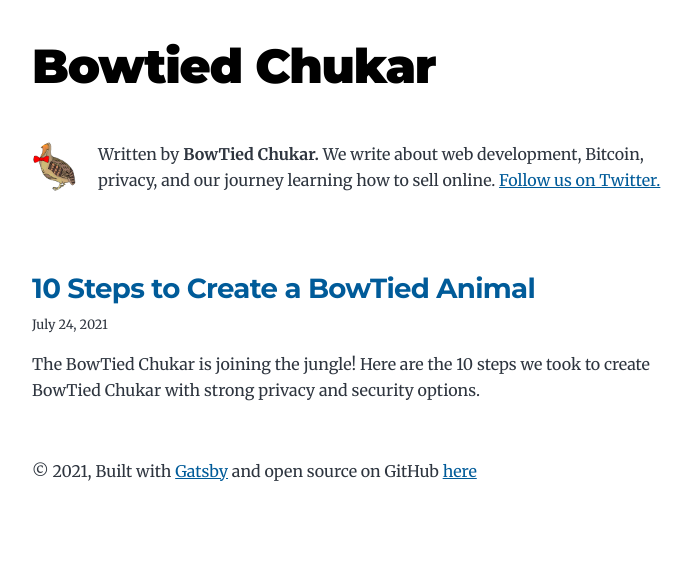
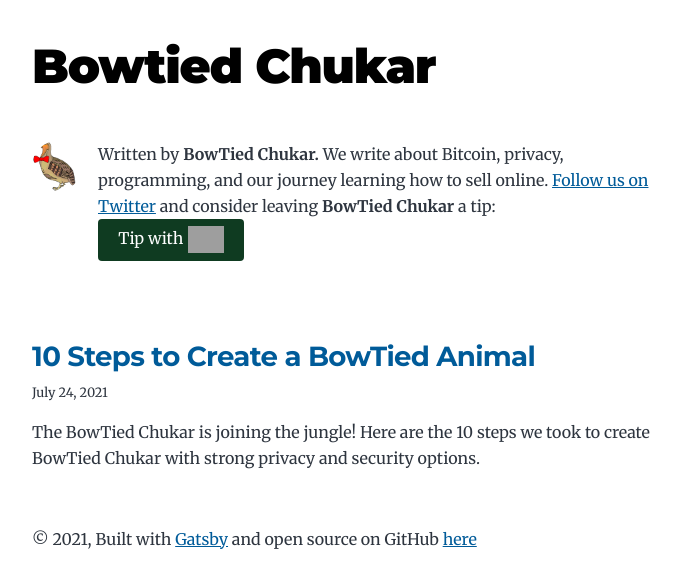
Before and after one commit to bowtiedchukar/bowtiedchukar-blog, a Gatsby site: page / in a window 1280 px wide. Shown: the whole page, without its empty margins (292-982 px from the left). Built offline with nearby package versions, Linux system fonts and the light colour scheme; Gatsby itself is replaced by a stand-in of ours; some packages are replaced by stand-ins of ours; grey boxes are pictures that could not be loaded.

Commit message:
Add Tip with BTCPay Button

```diff
--- a/gatsby-config.js
+++ b/gatsby-config.js
@@ -3,10 +3,10 @@
     title: `Bowtied Chukar`,
     author: {
       name: `BowTied Chukar`,
-      summary: ` We write about web development, Bitcoin, privacy, and our journey learning how to sell online.`,
+      summary: ` We write about Bitcoin, privacy, programming, and our journey learning how to sell online.`,
     },
-    description: `Web Development | #Bitcoin | Privacy`,
-    keywords: `bitcoin, bowtiedbull, bowtiedjungle, programming, privacy, security`,
+    description: `#Bitcoin | Privacy | Web Development`,
+    keywords: `bitcoin, btcpaysever, bowtiedbull, bowtiedjungle, programming, privacy, security`,
     siteUrl: `https://bowtiedchukar.com`,
     image: `/images/bowtiedchukar.png`, // This path is relative to the root of the site.
     social: {
--- /dev/null
+++ b/src/components/BTCPayButton.js
@@ -0,0 +1,55 @@
+/**
+ * Bio component that queries for data
+ * with Gatsby's useStaticQuery component
+ *
+ * See: https://www.gatsbyjs.com/docs/use-static-query/
+ */
+
+import * as React from "react"
+import * as containerStyles from "./BTCPayButton.module.css"
+
+const BTCPayButton = () => {
+  return (
+    <div className={containerStyles}>
+      <form
+        method="POST"
+        action="https://btcpay329620.lndyn.com/api/v1/invoices"
+        className="btcpay-form btcpay-form--block"
+      >
+        <input
+          type="hidden"
+          name="storeId"
+          defaultValue="GitAbTwHtWVQodyJS11jLfoNAzfeaNsP1DJ4WF7xunLC"
+        />
+        <input type="hidden" name="price" defaultValue={10} />
+        <input type="hidden" name="currency" defaultValue="USD" />
+        <button
+          type="submit"
+          className="submit"
+          name="submit"
+          style={{
+            minWidth: "146px",
+            minHeight: "40px",
+            borderRadius: "4px",
+            borderStyle: "none",
+            backgroundColor: "#0f3b21",
+          }}
+          alt="Pay with BtcPay, Self-Hosted Bitcoin Payment Processor"
+        >
+          <span style={{ color: "#fff" }}>Tip with</span>
+          <img
+            src="https://btcpay329620.lndyn.com/img/logo.svg"
+            style={{
+              height: "40px",
+              display: "inline-block",
+              padding: "5% 0 5% 5px",
+              verticalAlign: "middle",
+            }}
+          />
+        </button>
+      </form>
+    </div>
+  )
+}
+
+export default BTCPayButton
--- /dev/null
+++ b/src/components/BTCPayButton.module.css
@@ -0,0 +1,13 @@
+.btcpay-form { display: inline-flex; align-items: center; justify-content: center; }
+.btcpay-form--inline { flex-direction: row; }
+.btcpay-form--block { flex-direction: column; }
+.btcpay-form--inline .submit { margin-left: 15px; }
+.btcpay-form--block select { margin-bottom: 10px; }
+.btcpay-form .btcpay-custom-container{ text-align: center; }
+.btcpay-custom { display: flex; align-items: center; justify-content: center; }
+.btcpay-form .plus-minus { cursor:pointer; font-size:25px; line-height: 25px; background: #DFE0E1; height: 30px; width: 45px; border:none; border-radius: 60px; margin: auto 5px; display: inline-flex; justify-content: center; }
+.btcpay-form select { -moz-appearance: none; -webkit-appearance: none; appearance: none; color: currentColor; background: transparent; border:1px solid transparent; display: block; padding: 1px; margin-left: auto; margin-right: auto; font-size: 11px; cursor: pointer; }
+.btcpay-form select:hover { border-color: #ccc; }
+#btcpay-input-price { -moz-appearance: none; -webkit-appearance: none; border: none; box-shadow: none; text-align: center; font-size: 25px; margin: auto; border-radius: 5px; line-height: 35px; background: #fff; }
+#btcpay-input-price::-webkit-outer-spin-button,
+#btcpay-input-price::-webkit-inner-spin-button { -webkit-appearance: none; margin: 0; }
--- a/src/components/bio.js
+++ b/src/components/bio.js
@@ -8,6 +8,7 @@
 import * as React from "react"
 import { useStaticQuery, graphql } from "gatsby"
 import { StaticImage } from "gatsby-plugin-image"
+import BTCPayButton from "../components/BTCPayButton"
 
 const Bio = () => {
   const data = useStaticQuery(graphql`
@@ -43,13 +44,18 @@
         alt="Profile picture"
       />
       {author?.name && (
+        <div>
           <p>
             Written by <strong>{author.name}.</strong> {author?.summary || null}
             {` `}
             <a href={`https://twitter.com/${social?.twitter || ``}`}>
-            Follow us on Twitter.
+              Follow us on Twitter
             </a>
+            {` `}
+            and consider leaving <strong>{author.name}</strong> a tip:
+            <BTCPayButton />
           </p>
+        </div>
       )}
     </div>
   )
```
Lines whose indentation alone changed are shown as unchanged.
